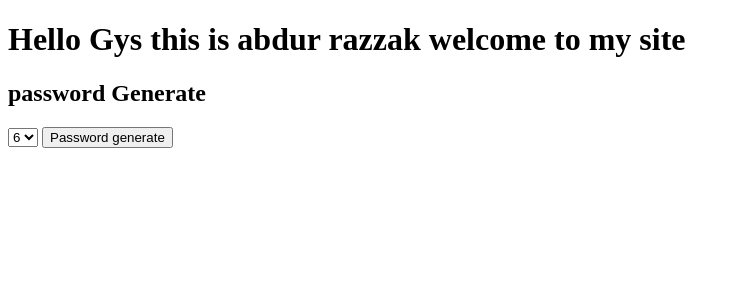
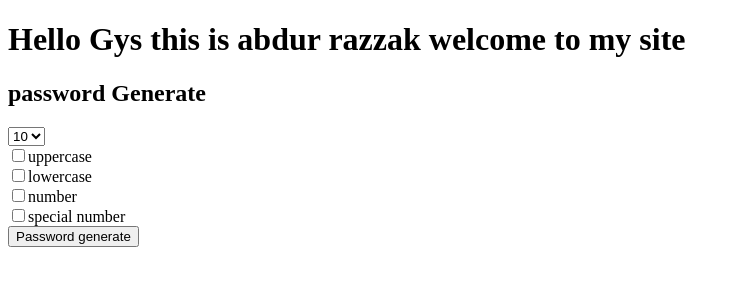
Before and after one commit to abdur-razzak2672/password_generator, a Django app: page / in a window 1280 px wide. Shown: the top 300 px of the page, without its empty margins (0-740 px from the left). Run offline with Django 3.2, Linux system fonts and the light colour scheme.

Commit message:
add file

```diff
--- a/generator/templates/generator/index.html
+++ b/generator/templates/generator/index.html
@@ -15,7 +15,17 @@
             <option value="7">7</option>
             <option value="8">8</option>
             <option value="9">9</option>
+            <option value="10" selected = "selected">10</option>
+            <option value="11">11</option>
+            <option value="12">12</option>
+            <option value="13">13</option>
+
         </select>
+        <br>
+        <input type="checkbox" name="uppercase">uppercase <br>
+        <input type="checkbox" name="lowercase">lowercase <br>
+        <input type="checkbox" name="number">number <br>
+        <input type="checkbox" name="special">special number <br>
         <input type="submit" value="Password generate">
     </form>
 
--- a/generator/templates/generator/password.html
+++ b/generator/templates/generator/password.html
@@ -8,5 +8,7 @@
 </head>
 <body>
     <h1>your password is generate</h1>
+    <h1>your  password is : </h1>
+    <h2>{{ password }}</h2>
 </body>
 </html>
--- a/generator/views.py
+++ b/generator/views.py
@@ -1,9 +1,18 @@
 from django.http.response import HttpResponse
 from django.shortcuts import render
 from django.http import HttpResponse
+import random
 
 def home(request):
     return render(request, 'generator/index.html')
 
 def password(request):
-    return render(request,'generator/password.html')
+
+    characters = list('abcdefghijklmnopqrstuvwxyz0123456789+-.')
+    length = 16
+    thepassword = ''
+    for x in range(length) :
+        thepassword +=  random.choice(characters)
+
+
+    return render(request,'generator/password.html',{'password' : thepassword })
```
